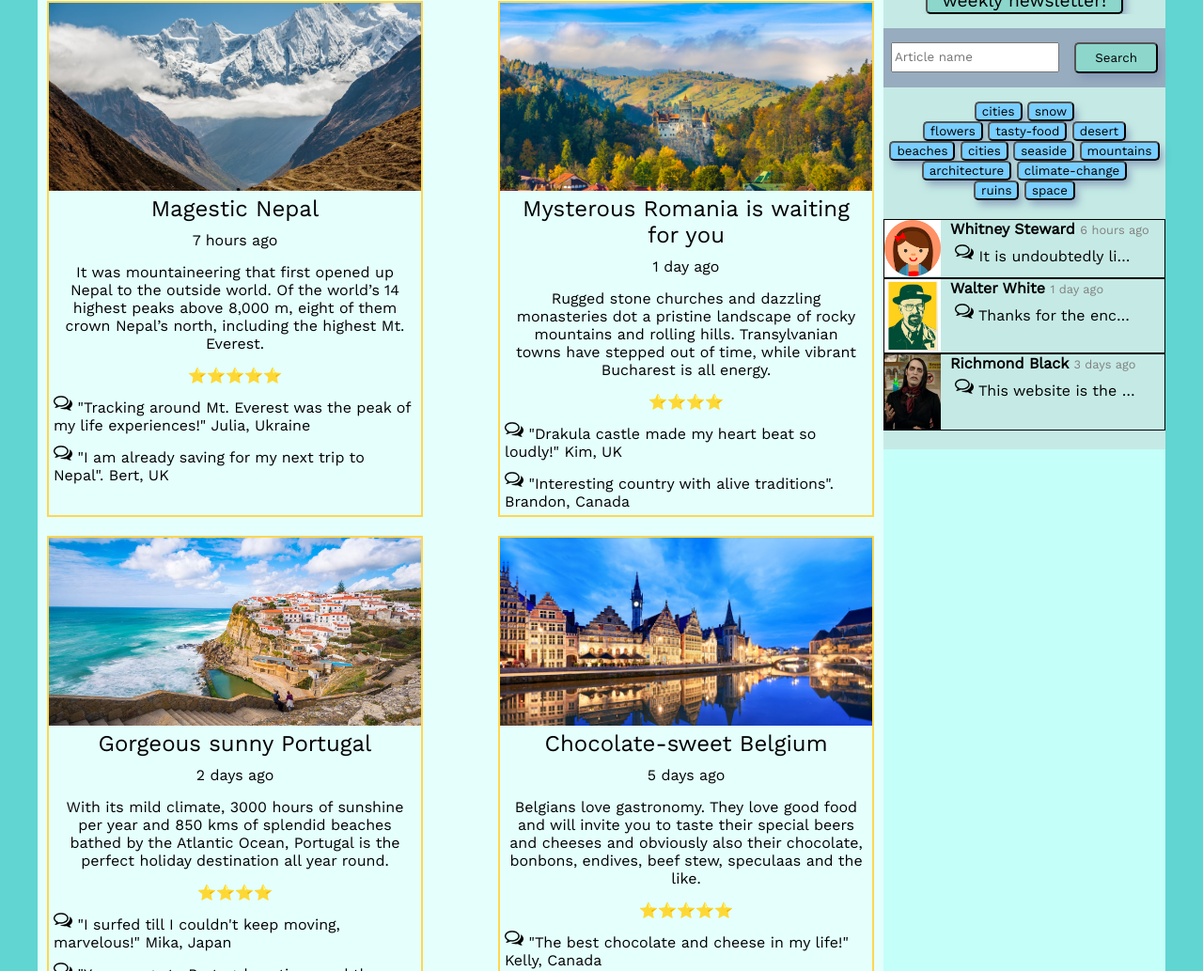
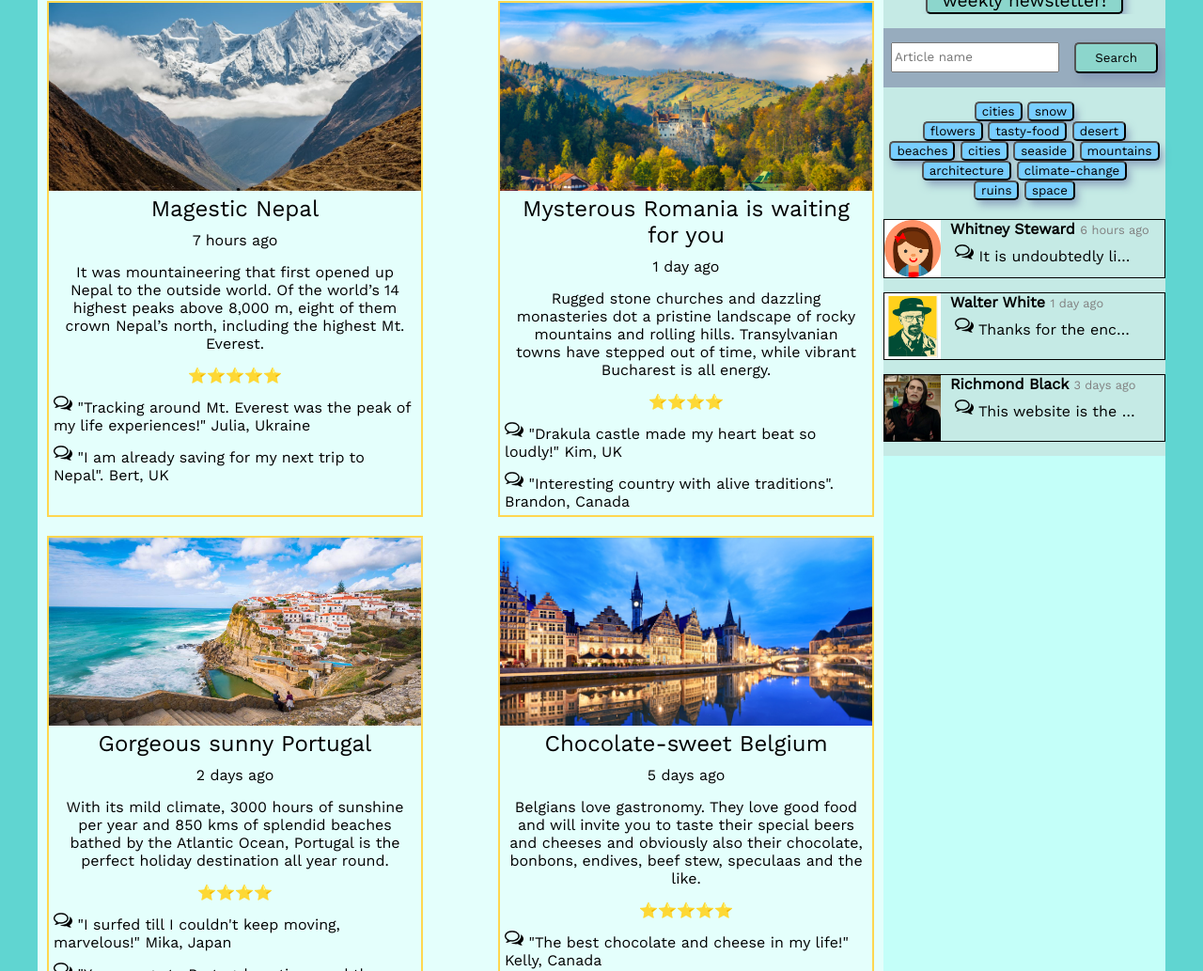
Before and after one commit to YolyaBat/blog-homework, a plain HTML site: page index.html in a window 1280 px wide. Shown: the part 701-1734 px from the top of the page at 94% size. Drawn offline with nearby package versions, Linux system fonts and the light colour scheme.

Commit message:
avatar alignment

```diff
--- a/assets/styles/aside.css
+++ b/assets/styles/aside.css
@@ -78,7 +78,6 @@ aside {
 }
 .comments-block {
 	margin-top: 20px;
-	padding-bottom: 20px;
 }
 .comments-block .comment {
 	border: 1px solid black;
@@ -87,13 +86,13 @@ aside {
 	justify-content: start;
 }
 .comments-block .user-picture {
-	height: 100%;
+	max-height: 70px;
 	width: 60px;
 }
 .comment {
-	margin-bottom: 10px;
 	max-width: 40vw;
 	margin: 0 auto;
+	margin-bottom: 15px;
 }
 .comment > div {
 	padding-left: 10px;
```
